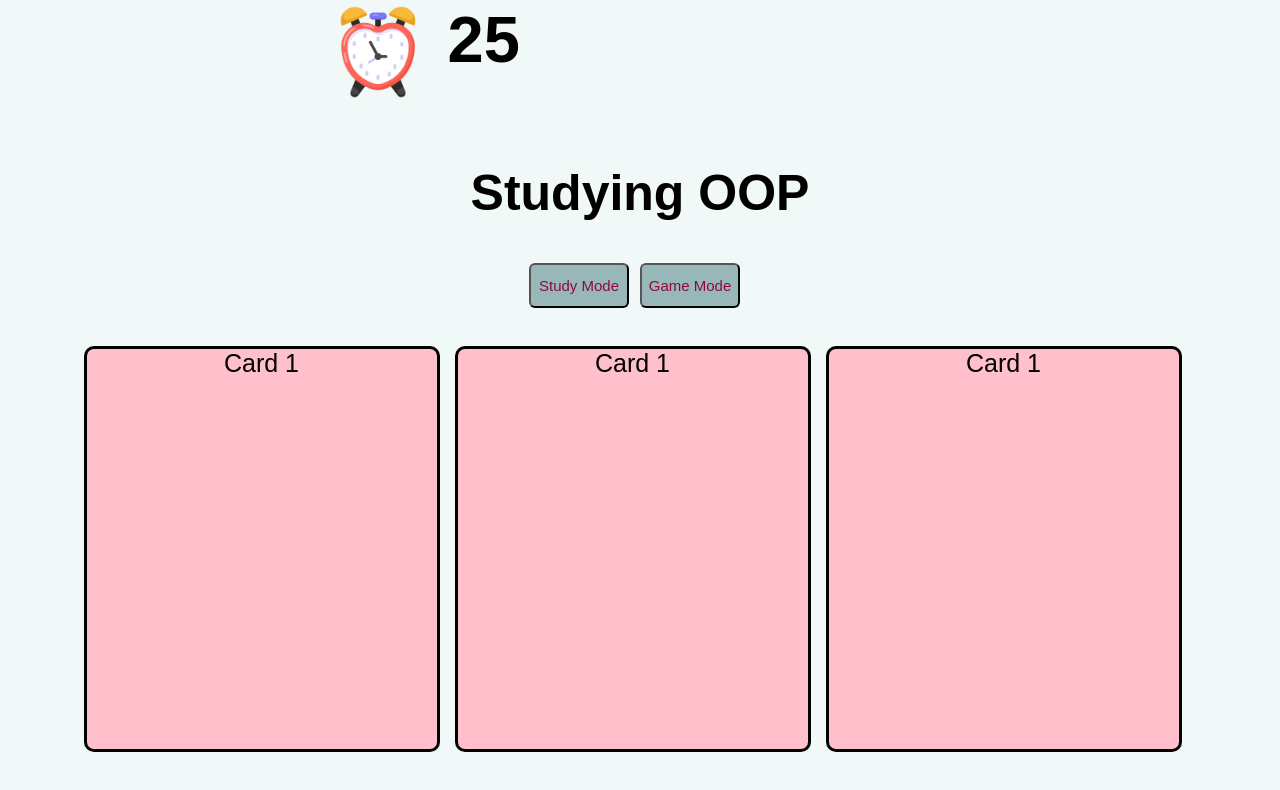
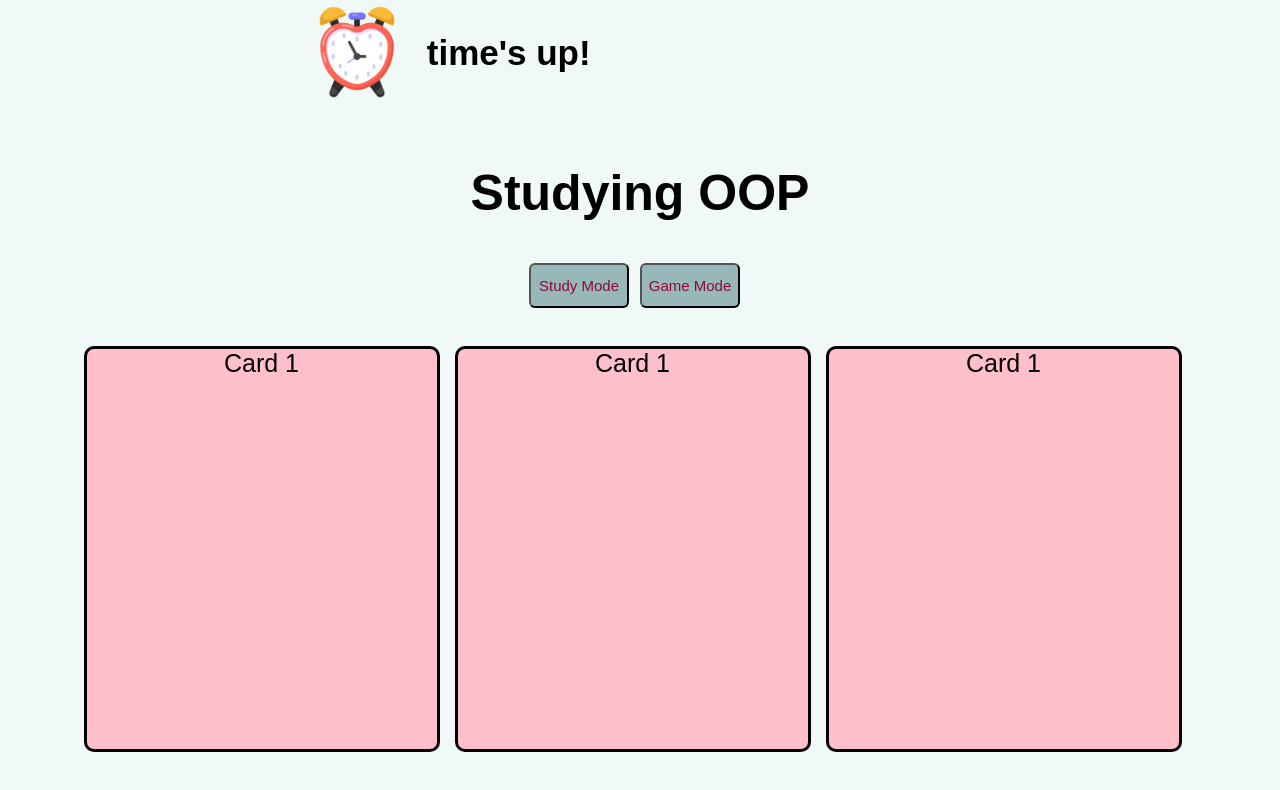
Before and after one commit to janellinteriano/FlashCardApp, a plain HTML site: page index.html in a window 1280 px wide. Both pictures are taken after a click on the button "Game Mode". Drawn offline with Linux system fonts and the light colour scheme; a web font is replaced by a local one.

Commit message:
added countdown timer when game button clicked

```diff
--- a/index.html
+++ b/index.html
@@ -11,17 +11,18 @@
     <body>
         <div class="timer">
             <img src="./img/timer.png" alt="timer">
-            <h2 id="countdown">25</h2>
+            <h2 id="countdown"></h2>
         </div>
         <h1 id="title">Studying OOP</h1>
         <div class="top-buttons">
             <button id="reg-mode" type="button">Study Mode</button>
-            <button id="game-mode" type="button">Game Mode</button>
+            <button id="game-mode" type="button" onclick="gameButton()">Game Mode</button>
         </div>
         <div class="card-container">
             <div id="card">Card 1</div>
             <div id="card">Card 1</div>
             <div id="card">Card 1</div>
         </div>
+        <script src="main.js"></script>
     </body>
 </html>
--- /dev/null
+++ b/main.js
@@ -0,0 +1,19 @@
+function gameButton(){
+    /* here is our timer of 30 seconds */
+    var timeleft = 1;
+    var downloadTimer = setInterval(function(){
+        /* when the timer runs out, reset time */
+        if(timeleft <= 0){
+            clearInterval(downloadTimer);
+            /* will display "time's up" when timer is finished */
+            document.getElementById("countdown").innerHTML = "time's up!"
+        }
+        else{
+            /* when timer is still running */
+            document.getElementById("countdown").innerHTML = timeleft
+        }
+        /* means timer is counting down by 1 */
+        timeleft -= 1
+        /* speed of timer is 1300 */
+    }, 1300)
+}
--- a/style.css
+++ b/style.css
@@ -31,7 +31,7 @@ button:hover {
     justify-content: center;
     color: black;
     text-align: center;
-    width: 250px;
+    width: 300px;
     height: 100px;
     margin: -.5% 23%;
 }
@@ -39,7 +39,7 @@ img {
     height: 100px;
 }
 #countdown {
-    font-size: 65px;
+    font-size: 35px;
     margin-left: 20px;
     margin-top: auto;
 }
```
